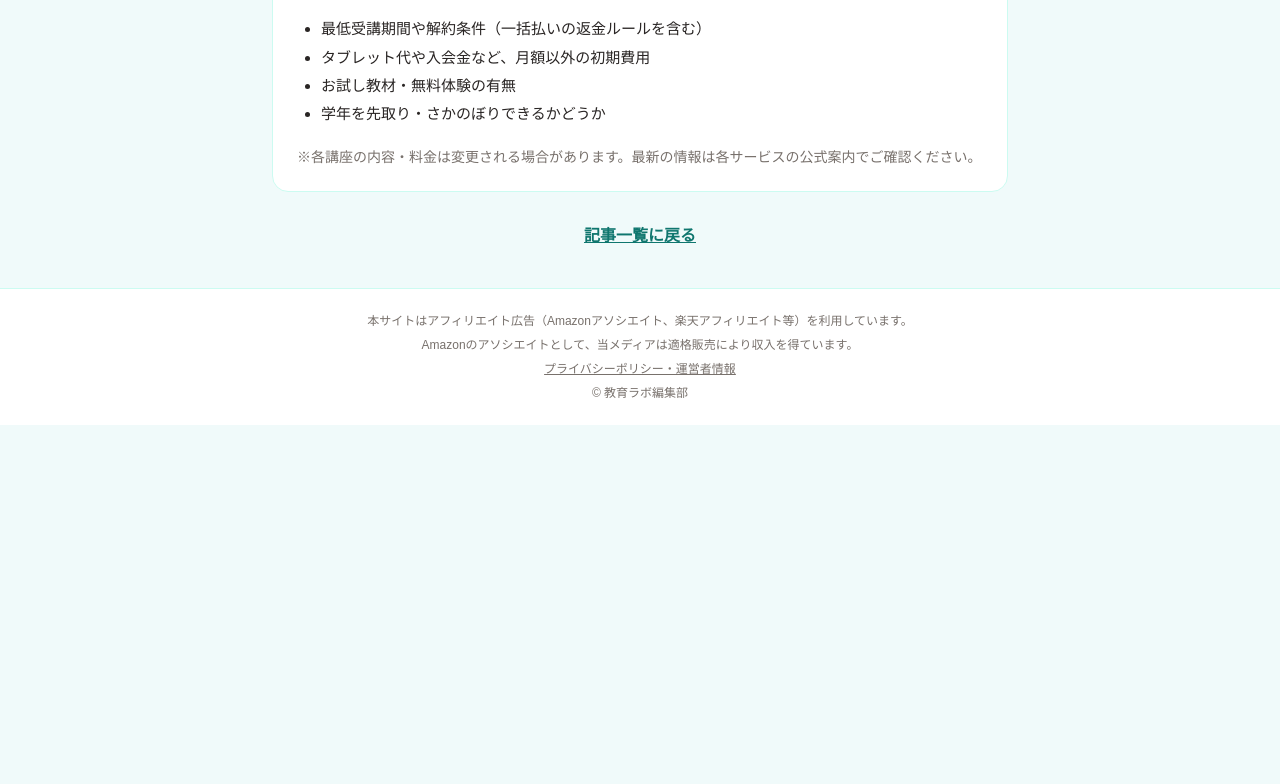
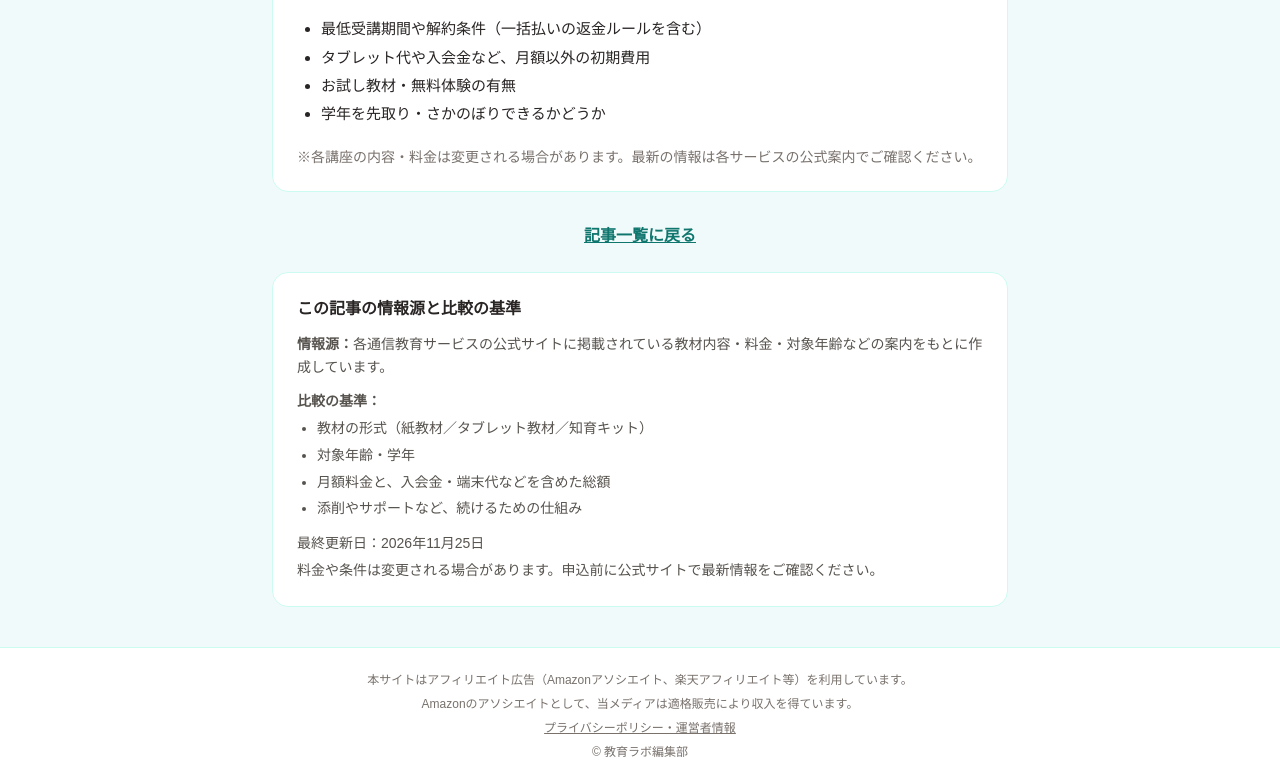
Before and after one commit to omni-labo/kyoiku-navi, a plain HTML site: page tsushin.html in a window 1280 px wide. Shown: the part 1110-1894 px from the top of the page. Before the commit the page ends 1535 px from the top, so only its background shows below. Drawn offline with nearby package versions, Linux system fonts and the light colour scheme.

Commit message:
情報源と比較の基準ブロックを追加

```diff
--- a/tsushin.html
+++ b/tsushin.html
@@ -63,6 +63,20 @@
   <div class="mt-8 text-center">
     <a href="index.html#articles" class="text-teal-700 font-bold underline">記事一覧に戻る</a>
   </div>
+
+  <div class="bg-white rounded-2xl border border-teal-100 p-6 mt-6 text-sm leading-relaxed text-stone-600">
+    <h2 class="font-bold text-base text-stone-800">この記事の情報源と比較の基準</h2>
+    <p class="mt-3"><strong>情報源：</strong>各通信教育サービスの公式サイトに掲載されている教材内容・料金・対象年齢などの案内をもとに作成しています。</p>
+    <p class="mt-3"><strong>比較の基準：</strong></p>
+    <ul class="list-disc pl-5 mt-1 space-y-1">
+      <li>教材の形式（紙教材／タブレット教材／知育キット）</li>
+      <li>対象年齢・学年</li>
+      <li>月額料金と、入会金・端末代などを含めた総額</li>
+      <li>添削やサポートなど、続けるための仕組み</li>
+    </ul>
+    <p class="mt-3">最終更新日：2026年11月25日</p>
+    <p class="mt-1">料金や条件は変更される場合があります。申込前に公式サイトで最新情報をご確認ください。</p>
+  </div>
 </main>
 
 <footer class="bg-white border-t border-teal-100">
```
Also changed, not shown: wonderbox.html (+14 -0 lines).
